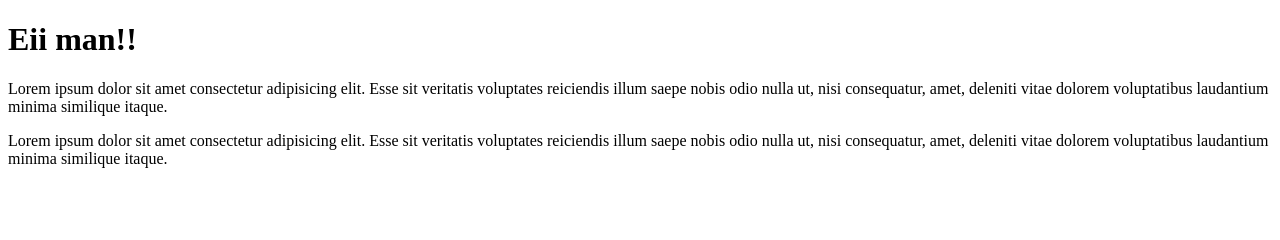
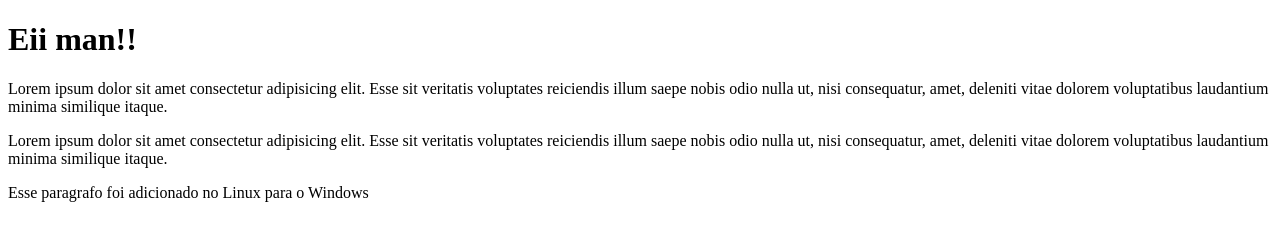
Before and after one commit to JLucas78/Meu-repositorio, a plain HTML site: page index.html in a window 1280 px wide. Drawn offline with Linux system fonts and the light colour scheme.

Commit message:
Mudei  o arquivo index no linux

```diff
--- a/index.html
+++ b/index.html
@@ -16,6 +16,7 @@
             Esse sit veritatis voluptates reiciendis illum saepe nobis
             odio nulla ut, nisi consequatur, amet, deleniti vitae dolorem
             voluptatibus laudantium minima similique itaque.</p>
+        <p>Esse paragrafo foi adicionado no Linux para o Windows</p>
 
 </body>
 </html>
```
